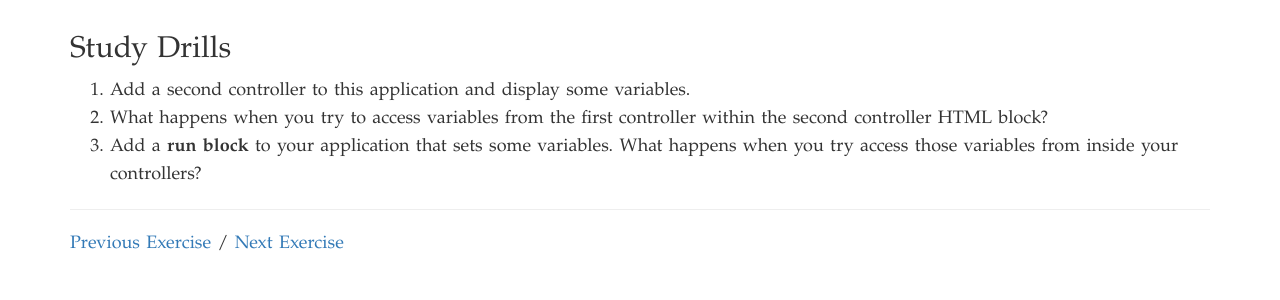
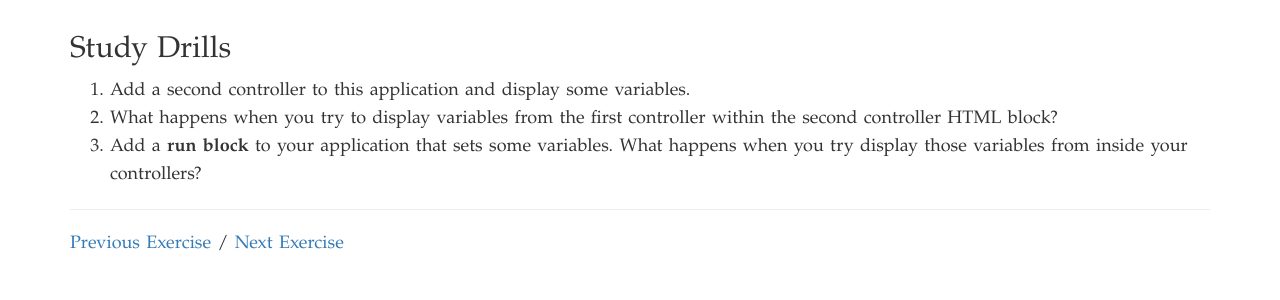
Before and after one commit to shawnoden/angular-lthw, a Jekyll site: the page built from ex3.md, in a window 1280 px wide. Shown: the part 1326-1626 px from the top of the page. Built offline with Jekyll 4.4.1, drawn with Linux system fonts in a browser that asks for light colours.

```diff
--- a/ex3.md
+++ b/ex3.md
@@ -40,10 +40,10 @@ extra controllers.
 ## Study Drills
 
 1. Add a second controller to this application and display some variables.
-2. What happens when you try to access variables from the first controller
+2. What happens when you try to display variables from the first controller
 within the second controller HTML block?
 3. Add a **run block** to your application that sets some variables.
-What happens when you try access those variables from inside your controllers?
+What happens when you try display those variables from inside your controllers?
 
 ---
 
```
Also changed, not shown: index.md (+6 -0 lines).
